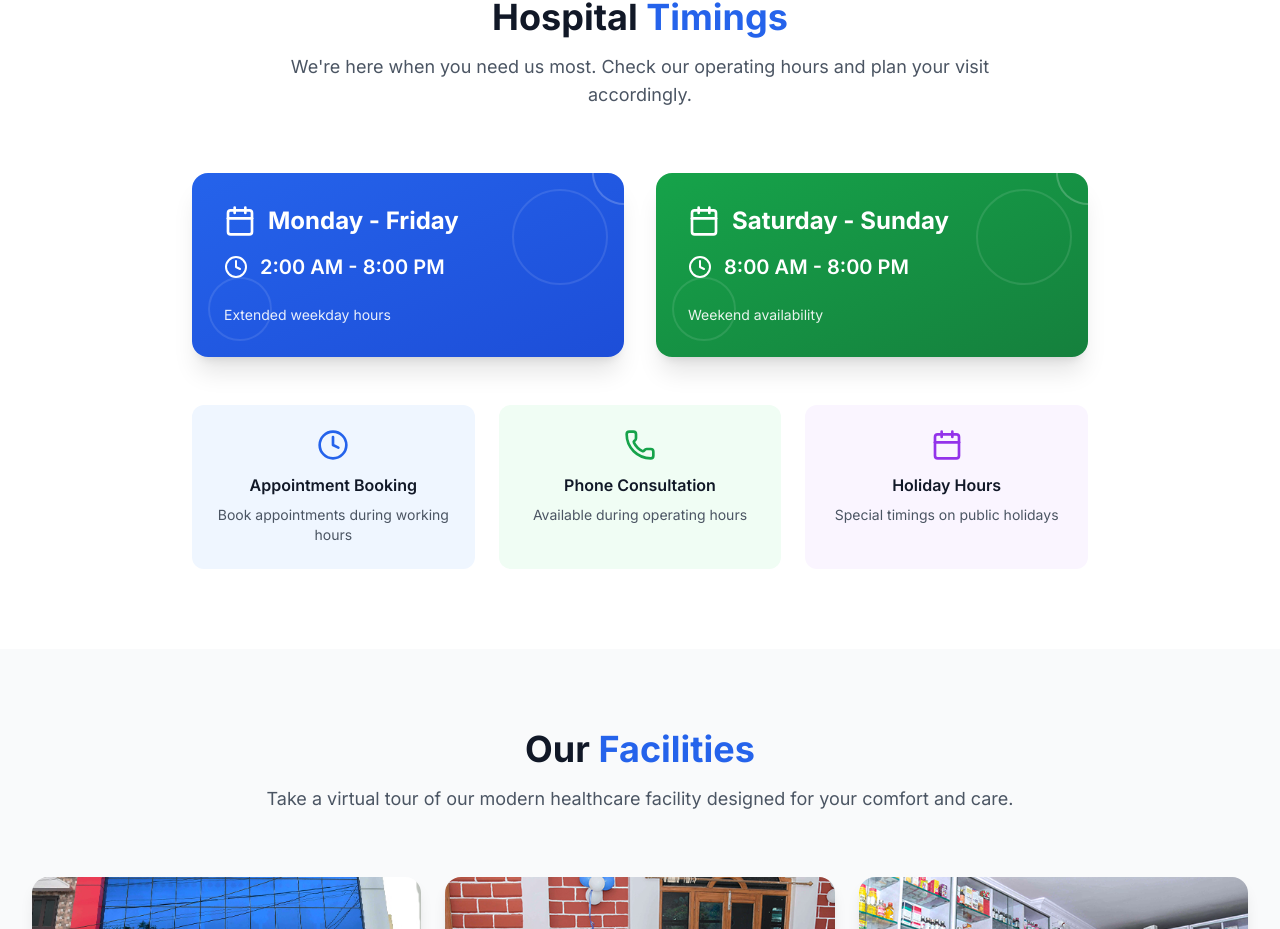
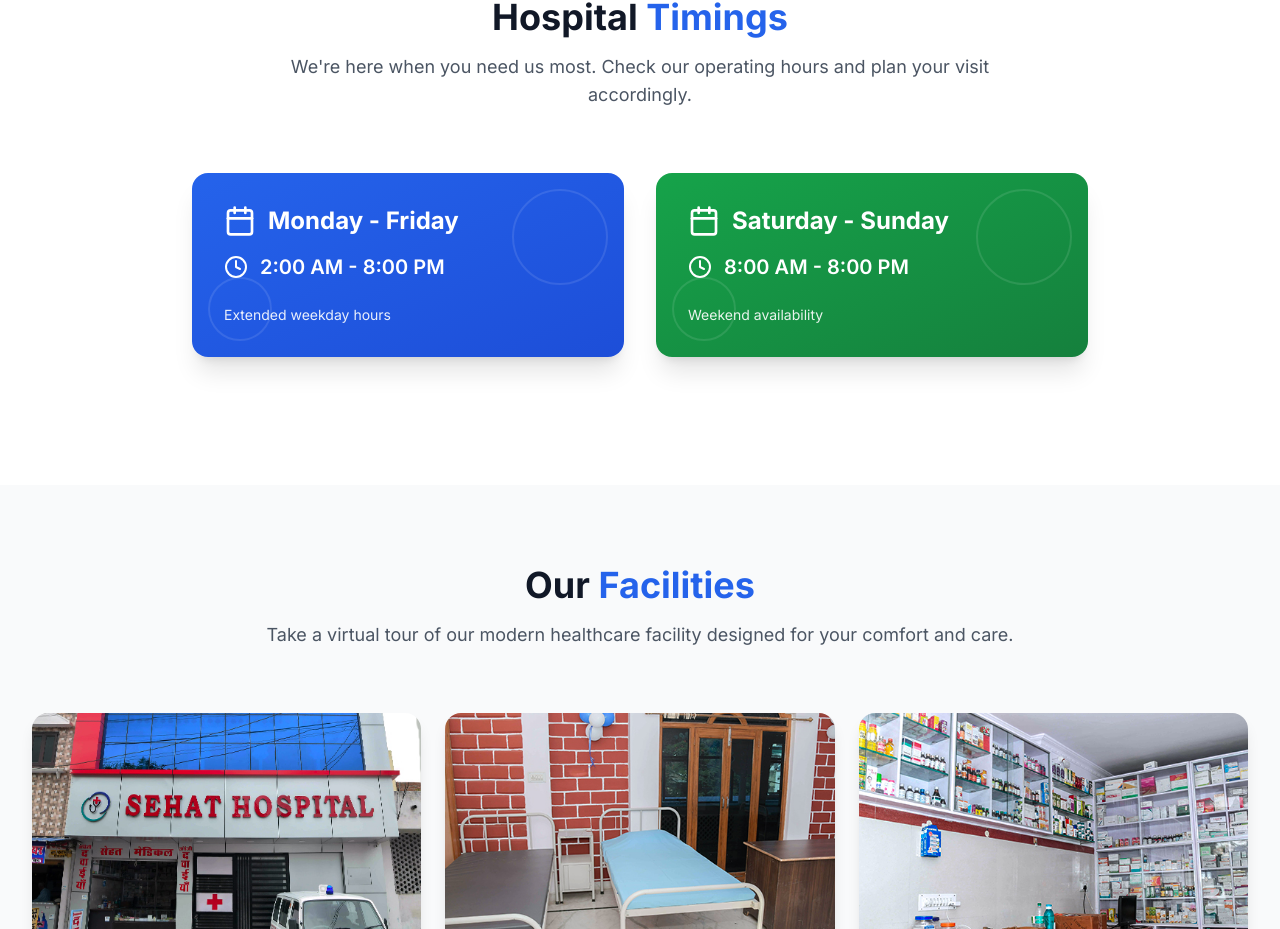
Before and after one commit to SoeelBeg/Sehat-Healthcare, a Next.js app: page / in a window 1280 px wide. Shown: the part 2799-3728 px from the top of the page. Built offline with nearby package versions, Linux system fonts and the light colour scheme.

Commit message:
Add full Sehat Healthcare project files

```diff
--- a/components/Contact.tsx
+++ b/components/Contact.tsx
@@ -3,11 +3,11 @@
 import { motion } from 'framer-motion';
 import { useInView } from 'framer-motion';
 import { useRef } from 'react';
-import { Phone, MapPin, Clock, Mail, Navigation } from 'lucide-react';
+import { Phone, MapPin, Clock, Navigation } from 'lucide-react';
 
 const Contact = () => {
   const ref = useRef(null);
-  const isInView = useInView(ref, { once: true, threshold: 0.1 });
+  const isInView = useInView(ref, { once: true });
 
   const contactInfo = [
     {
@@ -30,14 +30,7 @@ const Contact = () => {
       details: 'Mon-Fri: 2AM-8PM',
       subtitle: 'Sat-Sun: 8AM-8PM',
       color: 'purple'
-    },
-    // {
-    //   icon: Mail,
-    //   title: 'Email',
-    //   details: 'info@sehathealthcare.com',
-    //   subtitle: 'Quick response guaranteed',
-    //   color: 'orange'
-    // }
+    }
   ];
 
   return (
@@ -59,7 +52,6 @@ const Contact = () => {
         </motion.div>
 
         <div className="grid grid-cols-1 lg:grid-cols-2 gap-12">
-          {/* Contact Information */}
           <motion.div
             initial={{ opacity: 0, x: -50 }}
             animate={isInView ? { opacity: 1, x: 0 } : { opacity: 0, x: -50 }}
@@ -69,11 +61,10 @@ const Contact = () => {
             <div>
               <h3 className="text-2xl font-bold text-gray-900 mb-6">Contact Information</h3>
               <p className="text-gray-600 mb-8">
-                We're here to help you with all your healthcare needs. Reach out to us through any of the following methods.
+                We&apos;re here to help you with all your healthcare needs. Reach out to us through any of the following methods.
               </p>
             </div>
 
-            {/* Contact Cards */}
             <div className="grid grid-cols-1 sm:grid-cols-2 gap-6">
               {contactInfo.map((info, index) => (
                 <motion.div
@@ -95,7 +86,6 @@ const Contact = () => {
             </div>
           </motion.div>
 
-          {/* Map Section */}
           <motion.div
             initial={{ opacity: 0, x: 50 }}
             animate={isInView ? { opacity: 1, x: 0 } : { opacity: 0, x: 50 }}
@@ -105,11 +95,10 @@ const Contact = () => {
             <div>
               <h3 className="text-2xl font-bold text-gray-900 mb-4">Find Us</h3>
               <p className="text-gray-600 mb-6">
-                Located in the heart of Udaipur, we're easily accessible from all parts of the city.
+                Located in the heart of Udaipur, we&apos;re easily accessible from all parts of the city.
               </p>
             </div>
 
-            {/* Map Container */}
             <div className="relative overflow-hidden rounded-2xl shadow-xl">
               <iframe
                 src="https://www.google.com/maps/embed?pb=!1m18!1m12!1m3!1d3628.172688810521!2d73.66498597647912!3d24.58456978413587!2m3!1f0!2f0!3f0!3m2!1i1024!2i768!4f13.1!3m3!1m2!1s0x3967e59088eb381d%3A0xa881b00127dcb8f0!2sSehat%20Hospital%20Udaipur!5e0!3m2!1sen!2sin!4v1694600000000!5m2!1sen!2sin"
@@ -122,7 +111,6 @@ const Contact = () => {
                 className="w-full h-96"
               ></iframe>
 
-              {/* Map Overlay */}
               <div className="absolute top-4 left-4 bg-white/90 backdrop-blur-sm rounded-lg p-3 shadow-lg">
                 <div className="flex items-center text-blue-600">
                   <Navigation className="w-4 h-4 mr-2" />
@@ -130,19 +118,9 @@ const Contact = () => {
                 </div>
               </div>
             </div>
-
-            {/* Directions Button */}
-            <motion.div
-              initial={{ opacity: 0, y: 20 }}
-              animate={isInView ? { opacity: 1, y: 0 } : { opacity: 0, y: 20 }}
-              transition={{ duration: 0.6, delay: 0.6 }}
-              className="flex space-x-4"
-            >
-            </motion.div>
           </motion.div>
         </div>
 
-        {/* Bottom CTA */}
         <motion.div
           initial={{ opacity: 0, y: 30 }}
           animate={isInView ? { opacity: 1, y: 0 } : { opacity: 0, y: 30 }}
@@ -153,7 +131,7 @@ const Contact = () => {
             Ready to prioritize your health?
           </h3>
           <p className="text-gray-600 mb-6 max-w-2xl mx-auto">
-            Don't wait when it comes to your health. Contact Sehat Healthcare today and take the first step
+            Don&apos;t wait when it comes to your health. Contact Sehat Healthcare today and take the first step
             towards better healthcare.
           </p>
         </motion.div>
--- a/components/Doctors.tsx
+++ b/components/Doctors.tsx
@@ -7,7 +7,7 @@ import { GraduationCap, Clock, IndianRupee, Stethoscope } from 'lucide-react';
 
 const Doctors = () => {
   const ref = useRef(null);
-  const isInView = useInView(ref, { once: true, threshold: 0.2 });
+  const isInView = useInView(ref, { once: true,});
 
   return (
     <section id="doctors" className="py-20 bg-gray-50">
--- a/components/Gallery.tsx
+++ b/components/Gallery.tsx
@@ -7,7 +7,7 @@ import { X, ZoomIn } from 'lucide-react';
 
 const Gallery = () => {
   const ref = useRef(null);
-  const isInView = useInView(ref, { once: true, threshold: 0.1 });
+  const isInView = useInView(ref, { once: true,});
   const [selectedImage, setSelectedImage] = useState<string | null>(null);
 
   const images = [
--- a/components/Timings.tsx
+++ b/components/Timings.tsx
@@ -7,7 +7,7 @@ import { Clock, Calendar, Phone } from 'lucide-react';
 
 const Timings = () => {
   const ref = useRef(null);
-  const isInView = useInView(ref, { once: true, threshold: 0.2 });
+  const isInView = useInView(ref, { once: true });
 
   const timings = [
     { days: 'Monday - Friday', hours: '2:00 AM - 8:00 PM', isWeekday: true },
@@ -28,12 +28,11 @@ const Timings = () => {
             Hospital <span className="text-blue-600">Timings</span>
           </h2>
           <p className="text-lg text-gray-600 max-w-3xl mx-auto">
-            We're here when you need us most. Check our operating hours and plan your visit accordingly.
+            We&apos;re here when you need us most. Check our operating hours and plan your visit accordingly.
           </p>
         </motion.div>
 
         <div className="max-w-4xl mx-auto">
-          {/* Timings Cards */}
           <div className="grid grid-cols-1 md:grid-cols-2 gap-8 mb-12">
             {timings.map((timing, index) => (
               <motion.div
@@ -48,7 +47,6 @@ const Timings = () => {
                     : 'bg-gradient-to-br from-green-600 to-green-700 text-white'
                 }`}
               >
-                {/* Background Pattern */}
                 <div className="absolute inset-0 opacity-10">
                   <div className="absolute top-4 right-4 w-24 h-24 border-2 border-current rounded-full"></div>
                   <div className="absolute bottom-4 left-4 w-16 h-16 border-2 border-current rounded-full"></div>
@@ -69,42 +67,9 @@ const Timings = () => {
                     {timing.isWeekday ? 'Extended weekday hours' : 'Weekend availability'}
                   </div>
                 </div>
-
-                {/* Decorative Elements */}
-                <motion.div
-                  animate={{ rotate: 360 }}
-                  transition={{ duration: 20, repeat: Infinity, ease: "linear" }}
-                  className="absolute -top-8 -right-8 w-16 h-16 border-2 border-current rounded-full opacity-20"
-                />
               </motion.div>
             ))}
           </div>
-
-          {/* Additional Info */}
-          <motion.div
-            initial={{ opacity: 0, y: 30 }}
-            animate={isInView ? { opacity: 1, y: 0 } : { opacity: 0, y: 30 }}
-            transition={{ duration: 0.8, delay: 0.8 }}
-            className="grid grid-cols-1 md:grid-cols-3 gap-6 mt-12"
-          >
-            <div className="text-center p-6 bg-blue-50 rounded-xl">
-              <Clock className="w-8 h-8 text-blue-600 mx-auto mb-3" />
-              <h4 className="font-semibold text-gray-900 mb-2">Appointment Booking</h4>
-              <p className="text-gray-600 text-sm">Book appointments during working hours</p>
-            </div>
-
-            <div className="text-center p-6 bg-green-50 rounded-xl">
-              <Phone className="w-8 h-8 text-green-600 mx-auto mb-3" />
-              <h4 className="font-semibold text-gray-900 mb-2">Phone Consultation</h4>
-              <p className="text-gray-600 text-sm">Available during operating hours</p>
-            </div>
-
-            <div className="text-center p-6 bg-purple-50 rounded-xl">
-              <Calendar className="w-8 h-8 text-purple-600 mx-auto mb-3" />
-              <h4 className="font-semibold text-gray-900 mb-2">Holiday Hours</h4>
-              <p className="text-gray-600 text-sm">Special timings on public holidays</p>
-            </div>
-          </motion.div>
         </div>
       </div>
     </section>
```
